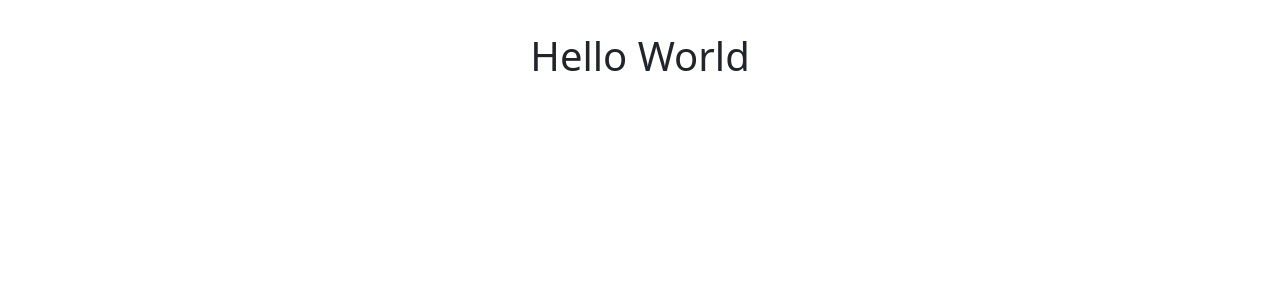
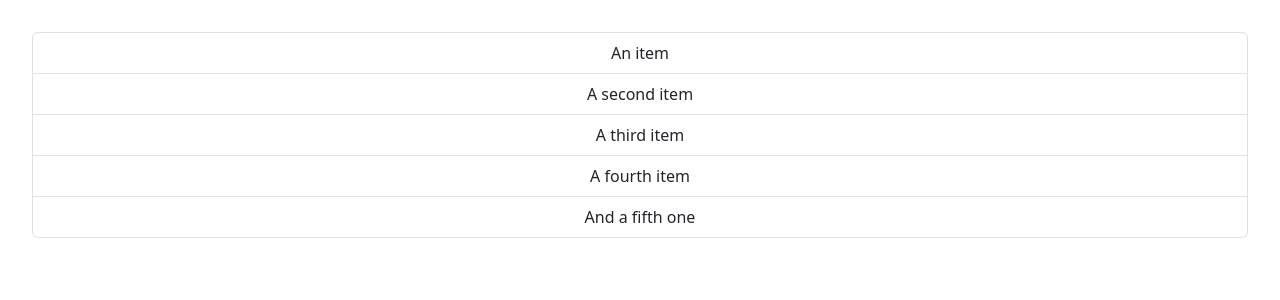
Before and after one commit to Mechantchulo/GameZone, a React (Vite) app: page / in a window 1280 px wide. Shown: the top 300 px of the page. Built offline with nearby package versions, Linux system fonts and the light colour scheme.

Commit message:
imported the ListGroup component

```diff
--- a/src/App.tsx
+++ b/src/App.tsx
@@ -2,12 +2,11 @@ import { useState } from 'react'
 import reactLogo from './assets/react.svg'
 import viteLogo from '/vite.svg'
 import './App.css'
-import Message from './Message';
-
+import ListGroup from './components/ListGroup'
 function App (){
   return(
     <div>
-      <Message />
+      <ListGroup />
     </div>
   )
 }
```
